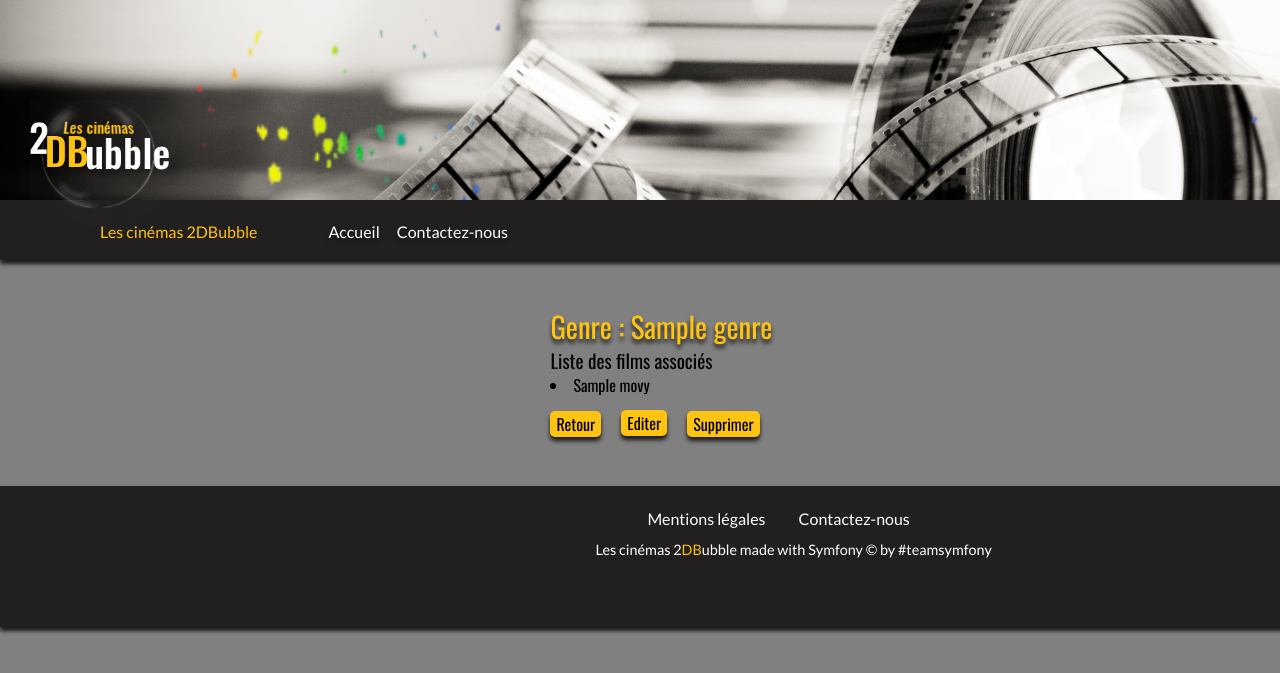
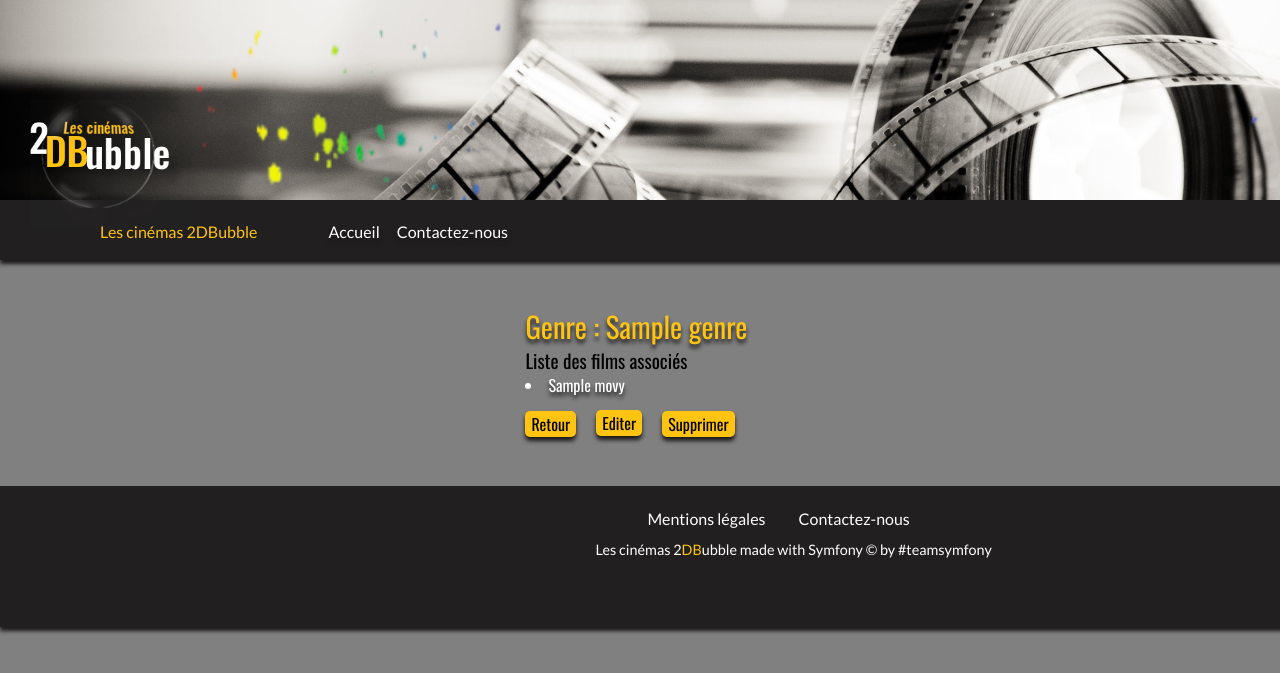
Before and after one commit to laurasullyalexandrine/2dmovie, a Symfony app: template 2dbulleMovie/templates/Back/genre/read.html.twig in a window 1280 px wide; the page is wider, and only the part inside the window is pictured. Shown: the top 673 px of that part. Run offline with Twig, Linux system fonts and the light colour scheme; the template is opened without the code that fills it: most values are stand-ins (such as "Sample title", 1, 10 or a date in 2020); some libraries are stand-ins or nearby versions.

Commit message:
add modification css from all templates add

```diff
--- a/2dbulleMovie/public/css/style.css
+++ b/2dbulleMovie/public/css/style.css
@@ -179,7 +179,7 @@ body
 .category
 {
     font-size: 1rem;
-    line-height: 20px;
+    line-height: 25px;
     color: #ffff;
     text-shadow: 0px 4px 4px #1c1a19;
 }
@@ -198,20 +198,22 @@ input
     color:#ffff;
 }
 
+.container-admin
+{
+    margin: 5%;
+    display: flex;
+    justify-content: center;
+}
+
 .bloc-admin-informations
 {
-    margin: 5%;
+    margin-left: 50px;
 }
 
 .label-admin
 {
     font-size: 1.1rem;
     line-height: 25px;
-}
-
-.admin-principal
-{
-    font-size: 1.8rem;
 }
 
 .admin-display
@@ -224,11 +226,6 @@ input
     margin-top: 5%;
     display: flex;
     justify-content: space-between;
-}
-
-.admin-list
-{
-    line-height: 25px;
 }
 
 /*--------------- Admin_Nav ---------------*/
--- a/2dbulleMovie/templates/Back/casting/add.html.twig
+++ b/2dbulleMovie/templates/Back/casting/add.html.twig
@@ -16,7 +16,6 @@
     <br>
     <span class="label-admin">{{ form_row(form.movie) }}</span>
     <br>
-    <br><br>
     <div>
         <a class="nav_admin"href="{{ path('admin_casting_add')}}"><button class="submit" type="submit">Créer</button></a>
         <a class="nav_admin"href="{{ path('admin_genre') }}"><button class="submit">Retour</button></a>
--- a/2dbulleMovie/templates/Back/casting/browse.html.twig
+++ b/2dbulleMovie/templates/Back/casting/browse.html.twig
@@ -5,14 +5,13 @@
 
 {% block body %}
 <section>
-
     <div class="admin-display">
         <h1 class="entitled">  Les acteurs et actrices </h1>
 
         {% for casting in casting_list %}
             <ul class="admin-list">
                  <li>
-                 <strong><a class ="names-strong-link" href="{{ path('admin_casting_read', {id: casting.id}) }}"> {{ casting.personage }}</a></strong>
+                 <strong class="movies-title-strong"><a class ="names-strong-link" href="{{ path('admin_casting_read', {id: casting.id}) }}"> {{ casting.personage }}</a></strong>
                 </li>
             </ul>
         {% endfor %}
--- a/2dbulleMovie/templates/Back/genre/add.html.twig
+++ b/2dbulleMovie/templates/Back/genre/add.html.twig
@@ -13,7 +13,6 @@
     <br>
     <span class="label-admin">{{ form_row(form.name) }}</span>
     <br>
-    <br><br>
     <div>
         <a class="nav_admin"href="{{ path('admin_genre_add')}}"><button class="submit" type="submit">Créer</button></a>
         <a class="nav_admin"href="{{ path('admin_genre') }}"><button class="submit">Retour</button></a>
--- a/2dbulleMovie/templates/Back/genre/read.html.twig
+++ b/2dbulleMovie/templates/Back/genre/read.html.twig
@@ -4,16 +4,13 @@
 {% block menu_genre %} active {% endblock %}
 {% block body %}
 
-<section>
-    <div class="home-bloc-movie-picture-show">
-    <div class="home-bloc-movie-information-show">
-        <h1 class="entitled">Genre : <span class="movie">{{genre.name}}</span></h1>
-
-<h2 class="subtitle">Liste des films associés </h2>
+<section class="container-admin">
+    <div>
+        <h2 class="entitled">Genre : <span class="movie">{{genre.name}}</span></h2>
+        <h3 class="subtitle">Liste des films associés</h3>
 
 {% for movie in genre.movies %}
-
-<li class="admin-list">{{ movie.title }}</li>
+<li class="category">{{ movie.title }}</li>
 {# afficher la liste des movies associer au genre (movie.id) et movie.title #}
  {% endfor %}
     <div class="admin-footer">
@@ -21,8 +18,6 @@
         <a class="nav_admin" href="{{ path('admin_genre_edit', {id : genre.id}) }}"><button class="submit">Editer</button></a>
         <a class="nav_admin" href="{{ path('admin_genre_delete', {id : genre.id}) }}"><button class="submit">Supprimer</button></a>
     </div>
-
-            </div>
 </div>
 </section>
 {% endblock %}
--- a/2dbulleMovie/templates/Back/person/add.html.twig
+++ b/2dbulleMovie/templates/Back/person/add.html.twig
@@ -14,7 +14,6 @@
     <br>
     <span class="label-admin">{{ form_row(form.castings) }}</span>
     <br>
-    <br><br>
     <div>
         <a class="nav_admin"href="{{ path('admin_person_add')}}"><button class="submit" type="submit">Créer</button></a>
         <a class="nav_admin"href="{{ path('admin_person') }}"><button class="submit">Retour</button></a>
```
Also changed, not shown: 2dbulleMovie/templates/Back/casting/read.html.twig (+5 -9 lines). Lines whose indentation alone changed are shown as unchanged.
